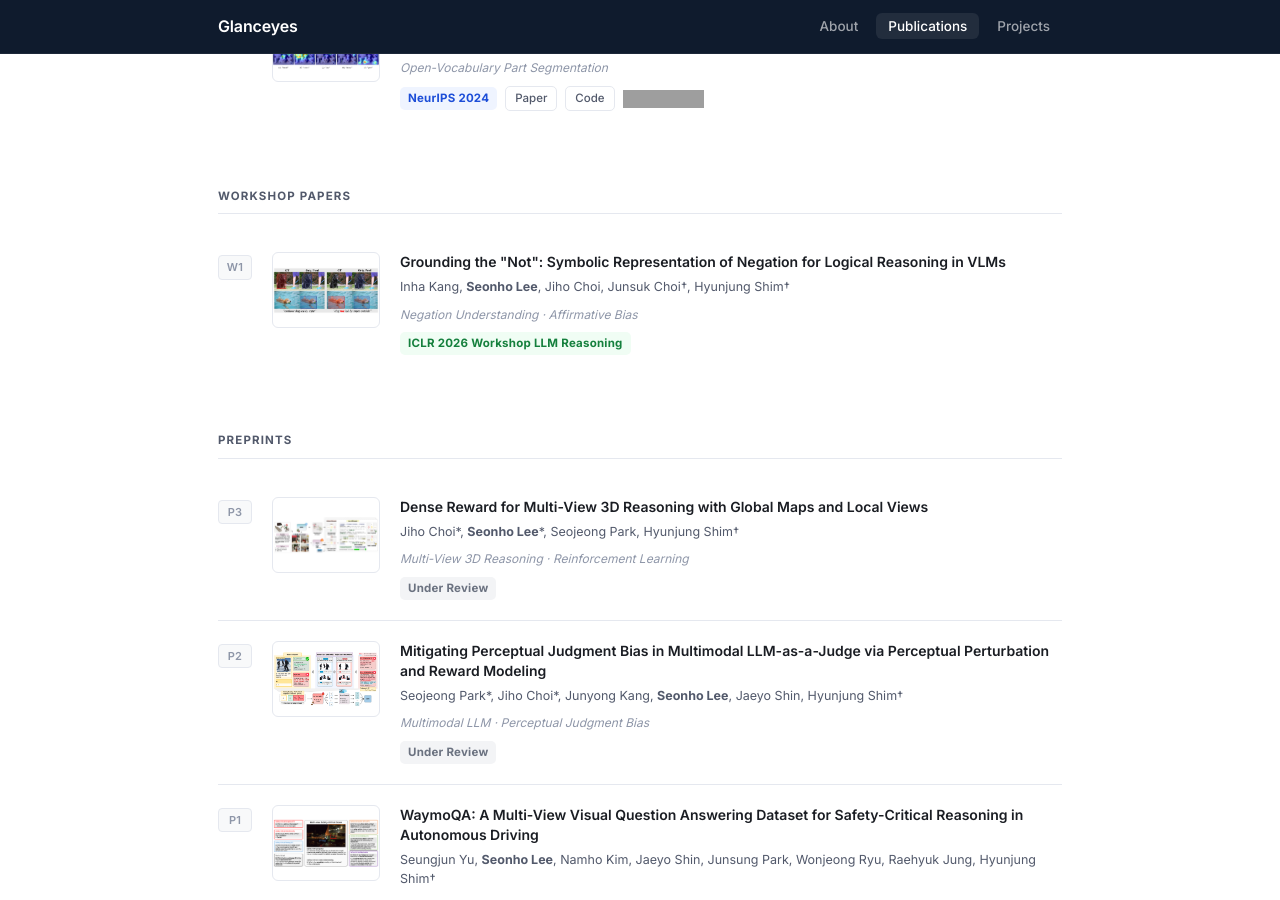
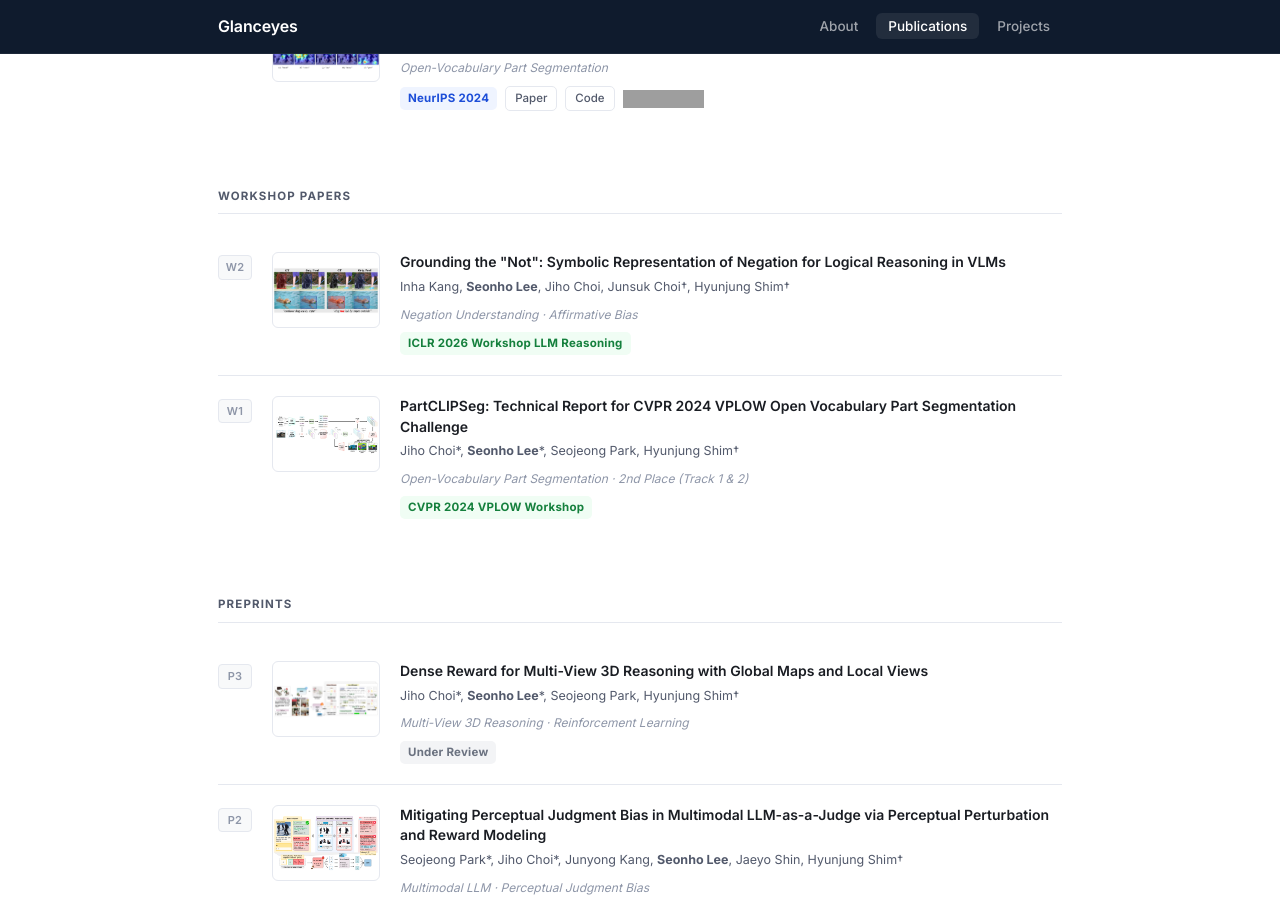
Before and after one commit to Glanceyes/Glanceyes.github.io, a Jekyll site: the page built from _pages/publications.md, in a window 1280 px wide and 900 px high, scrolled down 1283 px. Built offline with Jekyll 4.4.1, drawn with Linux system fonts in a browser that asks for light colours; grey boxes are pictures that could not be loaded.

Commit message:
Add PartCLIPSeg CVPR 2024 VPLOW workshop paper as W1; renumber existing W1 to W2
Co-Authored-By: Claude Sonnet 4.6 <noreply@anthropic.com>

```diff
--- a/_pages/publications.md
+++ b/_pages/publications.md
@@ -117,8 +117,8 @@ featured_image: /images/archives/banner_image.jpg
 <div class="section-title">Workshop Papers</div>
 <ul class="pub-list">
 
-  <li class="pub-entry" id="w1">
-    <span class="pub-index">W1</span>
+  <li class="pub-entry" id="w2">
+    <span class="pub-index">W2</span>
     <img class="pub-thumb" src="/images/about/publications/covand.png" alt="CoVAND">
     <div class="pub-body">
       <div class="pub-title">Grounding the "Not": Symbolic Representation of Negation for Logical Reasoning in VLMs</div>
@@ -126,6 +126,19 @@ featured_image: /images/archives/banner_image.jpg
       <div class="pub-kw">Negation Understanding · Affirmative Bias</div>
       <div class="pub-meta">
         <a class="venue-badge workshop" href="https://iclr.cc/Conferences/2026" target="_blank">ICLR 2026 Workshop LLM Reasoning</a>
+      </div>
+    </div>
+  </li>
+
+  <li class="pub-entry" id="w1">
+    <span class="pub-index">W1</span>
+    <img class="pub-thumb" src="/images/about/publications/partclipseg_cvpr2024.png" alt="PartCLIPSeg Workshop">
+    <div class="pub-body">
+      <div class="pub-title">PartCLIPSeg: Technical Report for CVPR 2024 VPLOW Open Vocabulary Part Segmentation Challenge</div>
+      <div class="pub-authors">Jiho Choi*, <b>Seonho Lee</b>*, Seojeong Park, Hyunjung Shim†</div>
+      <div class="pub-kw">Open-Vocabulary Part Segmentation · 2nd Place (Track 1 &amp; 2)</div>
+      <div class="pub-meta">
+        <a class="venue-badge workshop" href="https://vplow.github.io/vplow_4th.html" target="_blank">CVPR 2024 VPLOW Workshop</a>
       </div>
     </div>
   </li>
```
Also changed, not shown: images/about/publications/partclipseg_cvpr2024.png (added).
